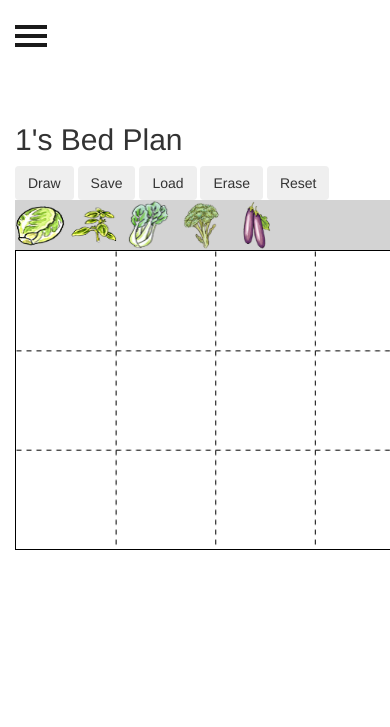
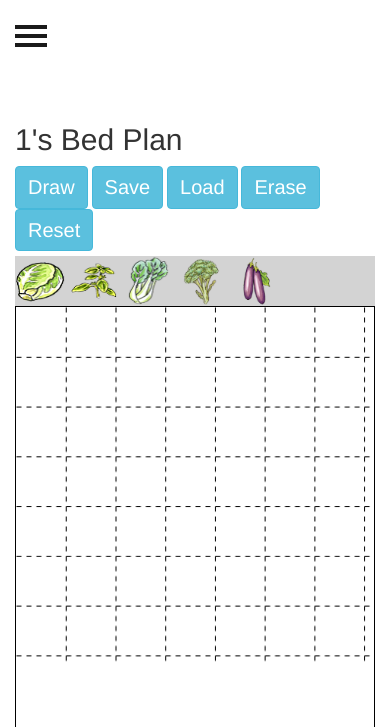
Before and after one commit to ObiJuanKenobi/Grow-Em-and-Show-Em, a Django app: page /garden/1 in a window 390 px wide; the page is wider, and only the part inside the window is pictured. Shown: the top 727 px of that part. Run offline with Django 3.2, Linux system fonts and the light colour scheme; some libraries are stand-ins or nearby versions.

Commit message:
Made the canvas responsive

```diff
--- a/pga/static/css/garden.css
+++ b/pga/static/css/garden.css
@@ -20,5 +20,14 @@
 
 .gardenLayout .itemsLayout {
     background-color: lightgrey;
-    width: 500px;
+    width: 100%;
 }
+
+.gardenLayout .toolbar {
+    padding-bottom: 5px;
+}
+
+.gardenLayout button {
+    font-size: 20px;
+    color: white;
+}
--- a/pga/static/js/gardenPlan.js
+++ b/pga/static/js/gardenPlan.js
@@ -6,7 +6,7 @@
 var imgCache = [],
     canvas,
     gardenInstance,
-    gridSize = 100;
+    gridSize = 50;
 
 /**
  * Setup csrftoken for ajax queries.
@@ -312,7 +312,6 @@ function resetCanvas() {
     drawGrid();
 }
 
-
 $(document).ready(function () {
     var resetBtn = document.getElementById("resetBtn"),
         savePlan = document.getElementById("savePlan");
@@ -325,6 +324,8 @@ $(document).ready(function () {
         gardenInstance = img;
     });
     canvas = new fabric.Canvas('gardenCanvas');
+    canvas.setHeight(window.innerHeight / 2);
+    canvas.setWidth($(".toolbar").width());
     fixCanvasBound();
     drawGrid();
     setupCSRF();
@@ -335,5 +336,6 @@ $(document).ready(function () {
 
     // Initialize the garden items
     initGardenItems();
+
     $(".ui-loader").hide();
 });
--- a/pga/templates/garden.html
+++ b/pga/templates/garden.html
@@ -13,15 +13,15 @@
 <h2 id="gardenTitle">{{ gardenName }}'s Bed Plan</h2>
 
 <div class="container-fluid gardenLayout">
-    <div class="row">
-        <button id="drawBtn" class="btn" onclick="draw()">Draw</button>
-        <button id="savePlan" class="btn" data-toggle="modal" data-target="#savePlanModal">Save</button>
-        <button id="loadPlans" class="btn" onclick="showPlans()" data-toggle="modal" data-target="#loadPlanModal">Load
+    <div class="row toolbar">
+        <button id="drawBtn" class="btn btn-info" onclick="draw()">Draw</button>
+        <button id="savePlan" class="btn btn-info" data-toggle="modal" data-target="#savePlanModal">Save</button>
+        <button id="loadPlans" class="btn btn-info" onclick="showPlans()" data-toggle="modal" data-target="#loadPlanModal">Load
         </button>
-        <button id="clrBtn" class="btn" onclick="eraseObj()">Erase</button>
+        <button id="clrBtn" class="btn btn-info" onclick="eraseObj()">Erase</button>
 {#        <button id="undoBtn" class="btn" onclick="removeLastObj()">Undo</button>#}
 {#        <button id="redoBtn" class="btn" onclick="restoreLastObj()">Redo</button>#}
-        <button id="resetBtn" class="btn" onclick="resetCanvas()">Reset</button>
+        <button id="resetBtn" class="btn btn-info" onclick="resetCanvas()">Reset</button>
     </div>
     <div class="row">
         <div class="itemsLayout" id="itemsBoard">
@@ -34,7 +34,7 @@
     </div>
     <div class="row">
         <div class="bedContainer snapZone">
-            <canvas id="gardenCanvas" height="300px" width="500px"></canvas>
+            <canvas id="gardenCanvas"></canvas>
         </div>
     </div>
 </div>
```
Also changed, not shown: pga/db.sqlite3.
